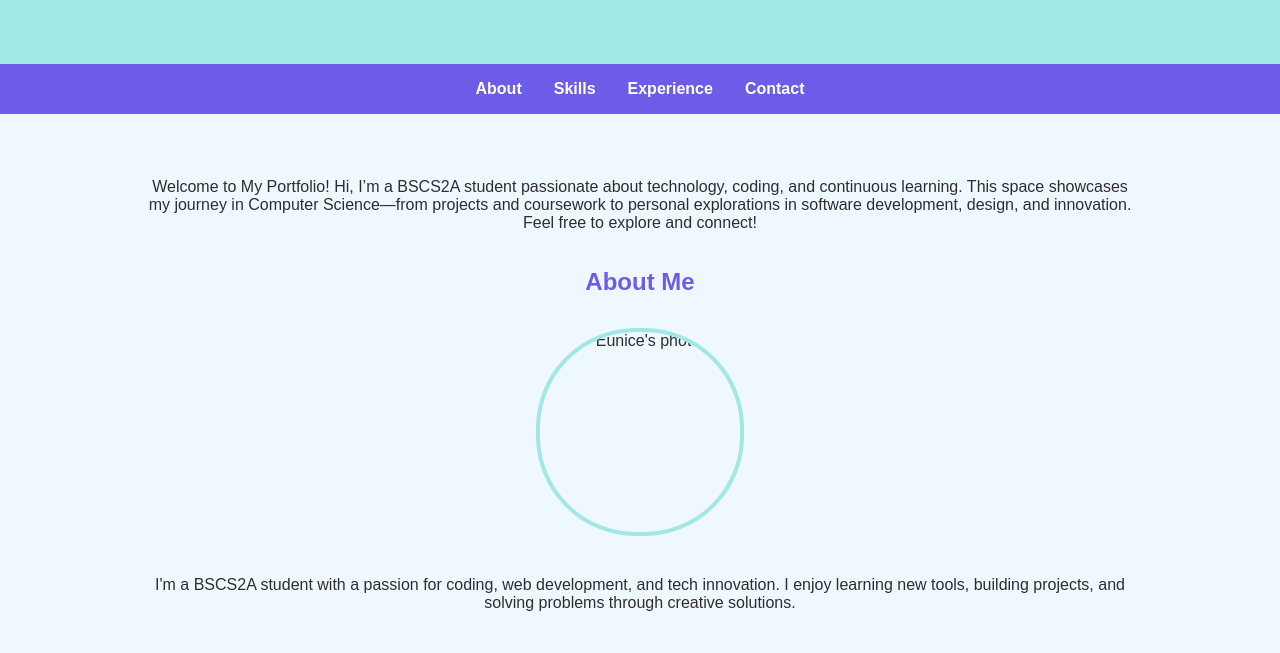
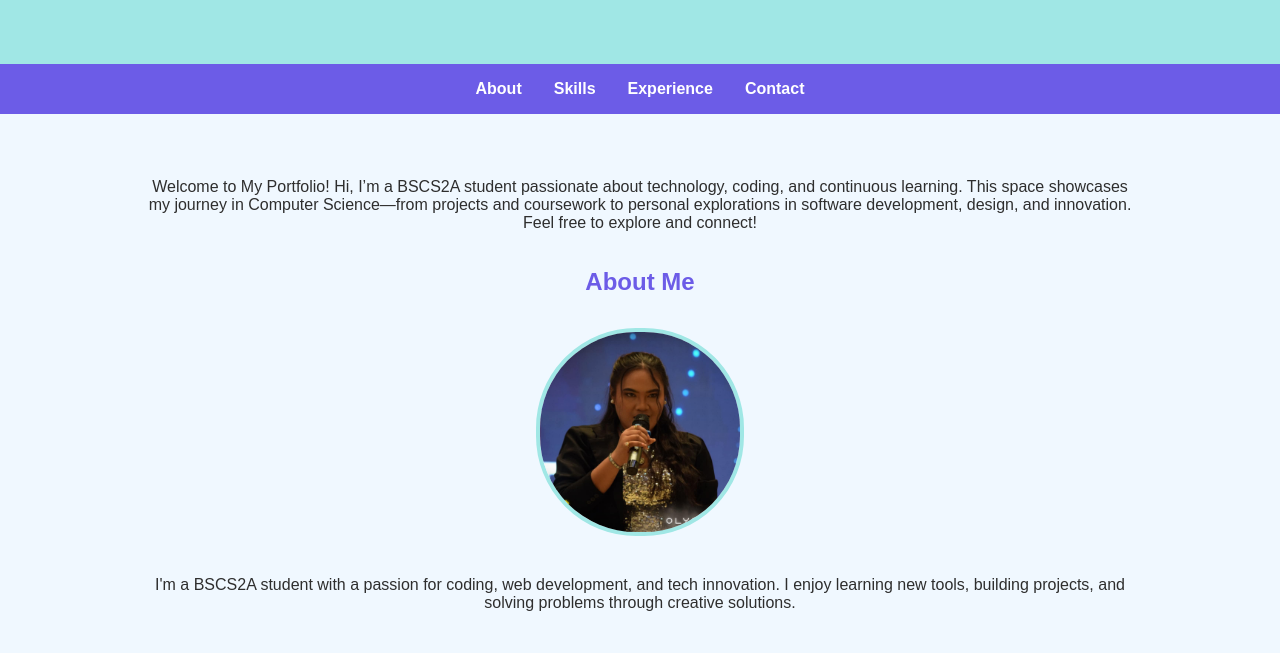
Before and after one commit to Eunice080203/My-Portfolio, a plain HTML site: page index.html in a window 1280 px wide. Shown: the part 147-800 px from the top of the page. Drawn offline with Linux system fonts and the light colour scheme.

Commit message:
Update index.html

```diff
--- a/index.html
+++ b/index.html
@@ -146,7 +146,7 @@ Feel free to explore and connect!
     </p>
 
     <h2>About Me</h2>
-    <img src="7b63bfd2-3012-459b-bb51-e7069ae1210b.jpg" alt="Eunice's photo">
+    <img src="Euni.jpg" alt="Eunice's photo">
     <p>
  I'm a BSCS2A student with a passion for coding, web development, and tech innovation. I enjoy learning new tools, building projects, and solving problems through creative solutions.
     </p>
```
